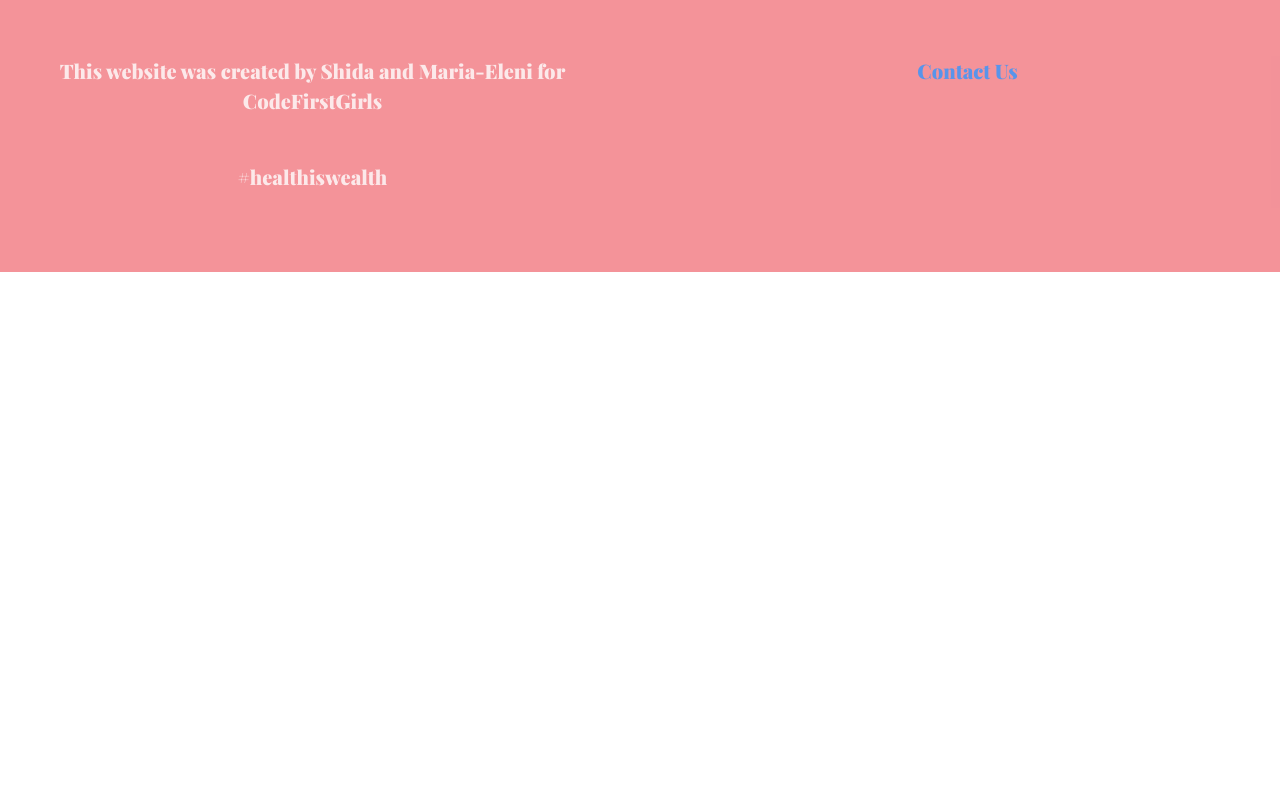
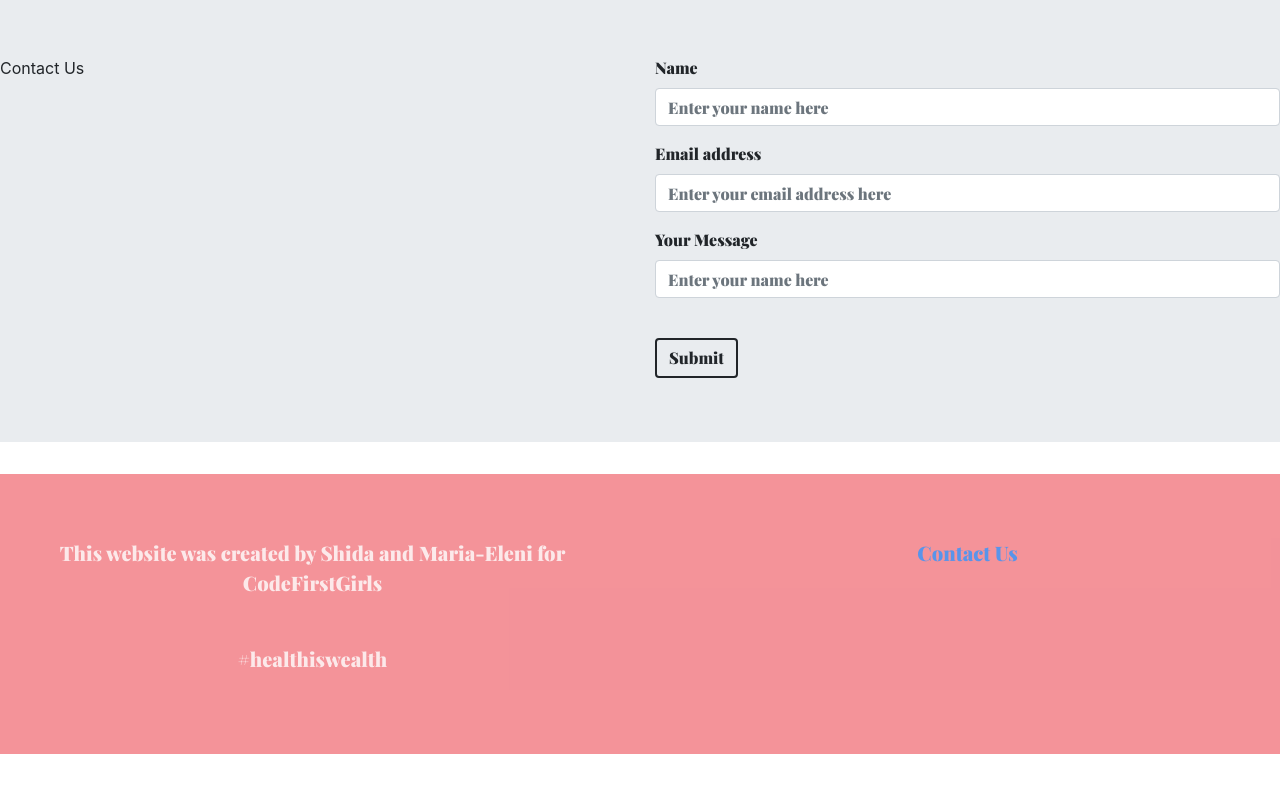
Before and after one commit to Maelvis/Super-Smoothies, a plain HTML site: page contact.html in a window 1280 px wide. Shown: the part 175-961 px from the top of the page. Before the commit the page ends 800 px from the top, so only its background shows below. Drawn offline with nearby package versions, Linux system fonts and the light colour scheme.

Commit message:
Skeleton of contact page

```diff
--- a/contact.html
+++ b/contact.html
@@ -36,6 +36,35 @@
   </ul>
 </nav>
 
+<!-- Contact prompt -->
+<div class="jumbotron jumbotron-fluid contact">
+  <div class="row contact">
+    <div class="col-sm">
+      <p>Contact Us</p>
+    </div>
+<!-- Contact form -->
+    <div class="col-sm">
+      <form>
+        <div class="form-group">
+          <label class="label" for="name">Name</label>
+          <input type="text" class="form-control" id="contactname" placeholder="Enter your name here">
+        </div>
+        <div class="form-group">
+          <label class="label" for="email">Email address</label>
+          <input type="email" class="form-control" id="contactemail" placeholder="Enter your email address here">
+        </div>
+        <div class="form-group">
+          <label for="message" class="label">Your Message</label>
+          <input type="text" class="form-control" id="contactmessage" placeholder="Enter your name here">
+        </div>
+        <br>
+        <button type="submit" class="btn">Submit</button>
+      </form>
+    </div>
+  </div>
+</div>
+
+
 <!-- Footer -->
 <footer>
   <div class="jumbotron jumbotron-fluid footer">
--- a/style.css
+++ b/style.css
@@ -46,3 +46,18 @@ border-width: 1px;
     text-emphasis: bold;
     opacity: 0.8;
 }
+
+/* Contact Form */
+.btn {
+    font-family: 'Playfair Display', serif;
+    border: 2px solid;
+
+}
+
+.form-control {
+    font-family: 'Playfair Display', serif;
+}
+
+.label {
+    font-family: 'Playfair Display', serif;
+}
```
